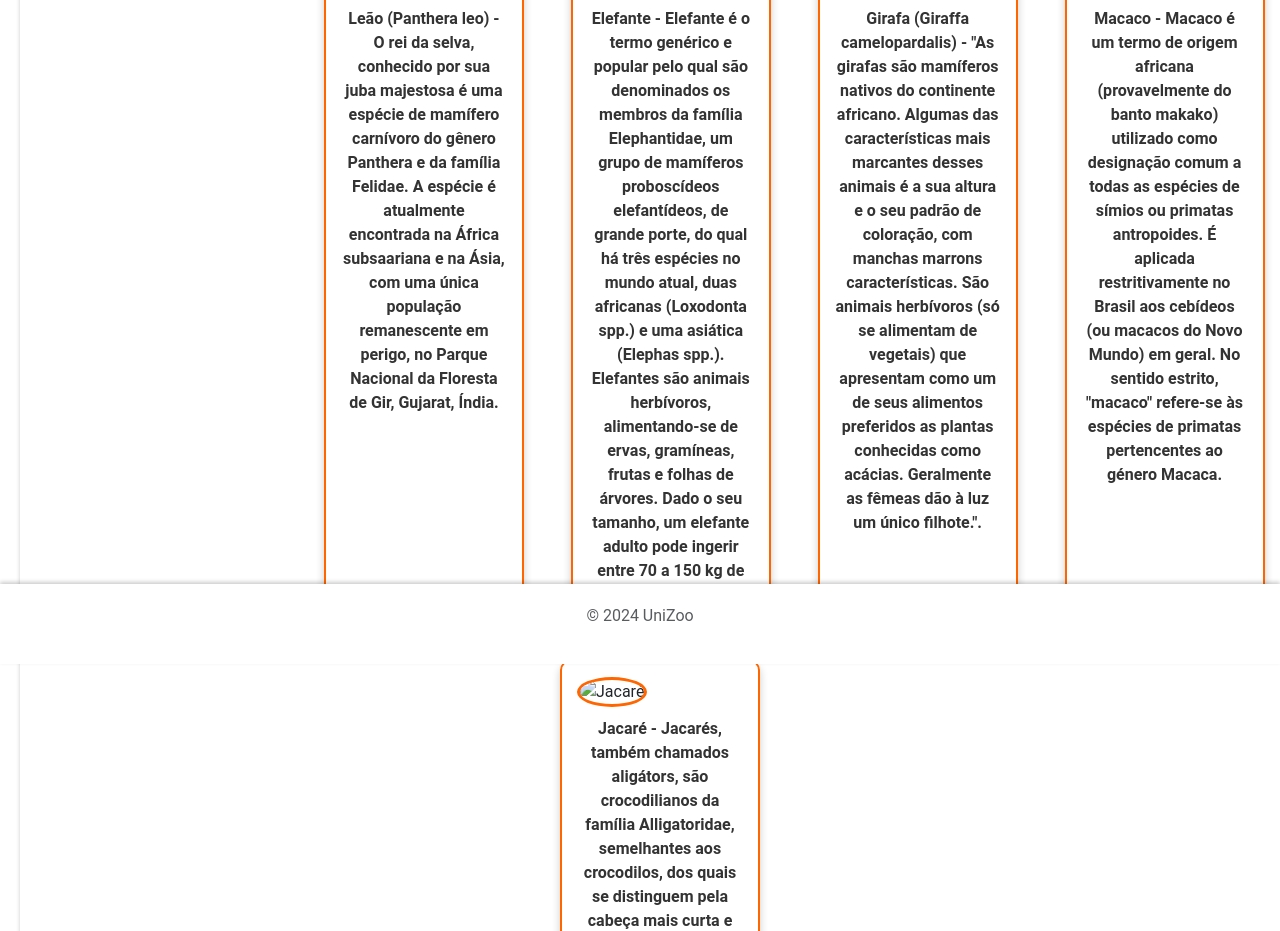
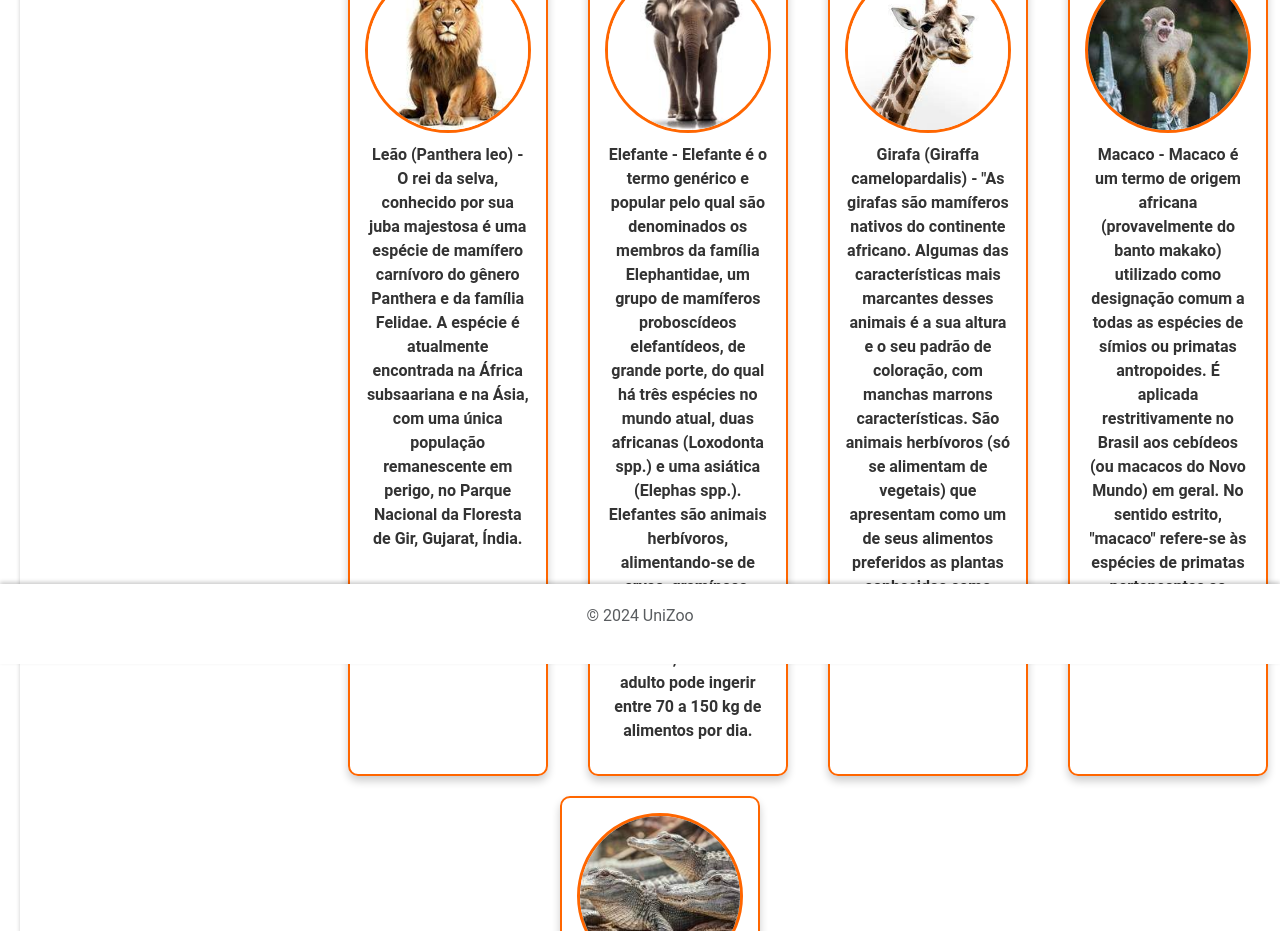
Before and after one commit to eudiegoramos/trabalho-site-zoologico, a plain HTML site: page src/animais.html in a window 1280 px wide. Shown: the part 136-1067 px from the top of the page. Drawn offline with nearby package versions, Linux system fonts and the light colour scheme.

Commit message:
Update animais.html

```diff
--- a/src/animais.html
+++ b/src/animais.html
@@ -124,34 +124,34 @@
 
 
     <section id="animalSection">
-        <h2>Nossos Animais:</h2>
+        <h2>Animais Principais:</h2>
         <div class="animal-wrapper">
             <div class="animal">
-                <img src="leao.png" alt="Leão">
+                <img src="/img/leao.png" alt="Leão">
                 <p><b>Leão (Panthera leo) - O rei da selva, conhecido por sua juba majestosa é uma espécie de mamífero carnívoro do gênero Panthera e da família Felidae. A espécie é atualmente encontrada na África subsaariana e na Ásia, com uma única população remanescente em perigo, no Parque Nacional da Floresta de Gir, Gujarat, Índia.</b></p>
             </div>
         </div>
         <div class="animal-wrapper">
             <div class="animal">
-                <img src="elef.jpg" alt="Elefante">
+                <img src="/img/elef.jpg" alt="Elefante">
                 <p><b>Elefante - Elefante é o termo genérico e popular pelo qual são denominados os membros da família Elephantidae, um grupo de mamíferos proboscídeos elefantídeos, de grande porte, do qual há três espécies no mundo atual, duas africanas (Loxodonta spp.) e uma asiática (Elephas spp.). Elefantes são animais herbívoros, alimentando-se de ervas, gramíneas, frutas e folhas de árvores. Dado o seu tamanho, um elefante adulto pode ingerir entre 70 a 150 kg de alimentos por dia.</b></p>
             </div>
         </div>
         <div class="animal-wrapper">
             <div class="animal">
-                <img src="giraf.jpg" alt="Girafa">
+                <img src="/img/giraf.jpg" alt="Girafa">
                 <p><b>Girafa (Giraffa camelopardalis) - "As girafas são mamíferos nativos do continente africano. Algumas das características mais marcantes desses animais é a sua altura e o seu padrão de coloração, com manchas marrons características. São animais herbívoros (só se alimentam de vegetais) que apresentam como um de seus alimentos preferidos as plantas conhecidas como acácias. Geralmente as fêmeas dão à luz um único filhote.".</b></p>
             </div>
         </div>
         <div class="animal-wrapper">
             <div class="animal">
-                <img src="mamaco.jpg" alt="Macaco">
+                <img src="/img/mamaco.jpg" alt="Macaco">
                 <p><b>Macaco - Macaco é um termo de origem africana (provavelmente do banto makako) utilizado como designação comum a todas as espécies de símios ou primatas antropoides. É aplicada restritivamente no Brasil aos cebídeos (ou macacos do Novo Mundo) em geral. No sentido estrito, "macaco" refere-se às espécies de primatas pertencentes ao género Macaca.</b></p>
             </div>
         </div>
         <div class="animal-wrapper">
             <div class="animal">
-                <img src="jacare.jpg" alt="Jacaré">
+                <img src="/img/jacare.jpg" alt="Jacaré">
                 <p><b>Jacaré - Jacarés, também chamados aligátors, são crocodilianos da família Alligatoridae, semelhantes aos crocodilos, dos quais se distinguem pela cabeça mais curta e larga, pela presença de membranas interdigitais (semelhante barbatana) nos polegares das patas traseiras e, com relação à dentição onde o quarto dente canino da mandíbula inferior encaixa em um furo da mandíbula superior, enquanto que nos crocodilos sobressai para fora, quando têm a boca fechada.</b></p>
             </div>
         </div>
```
